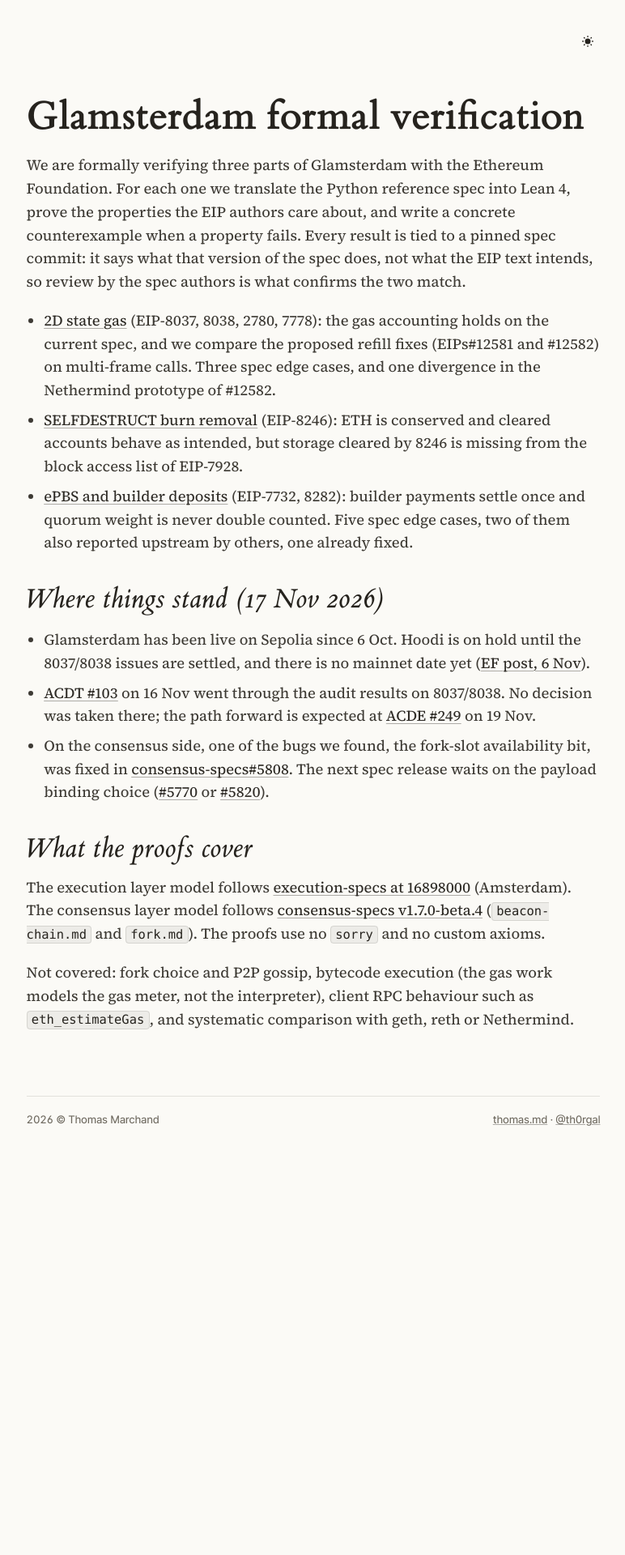
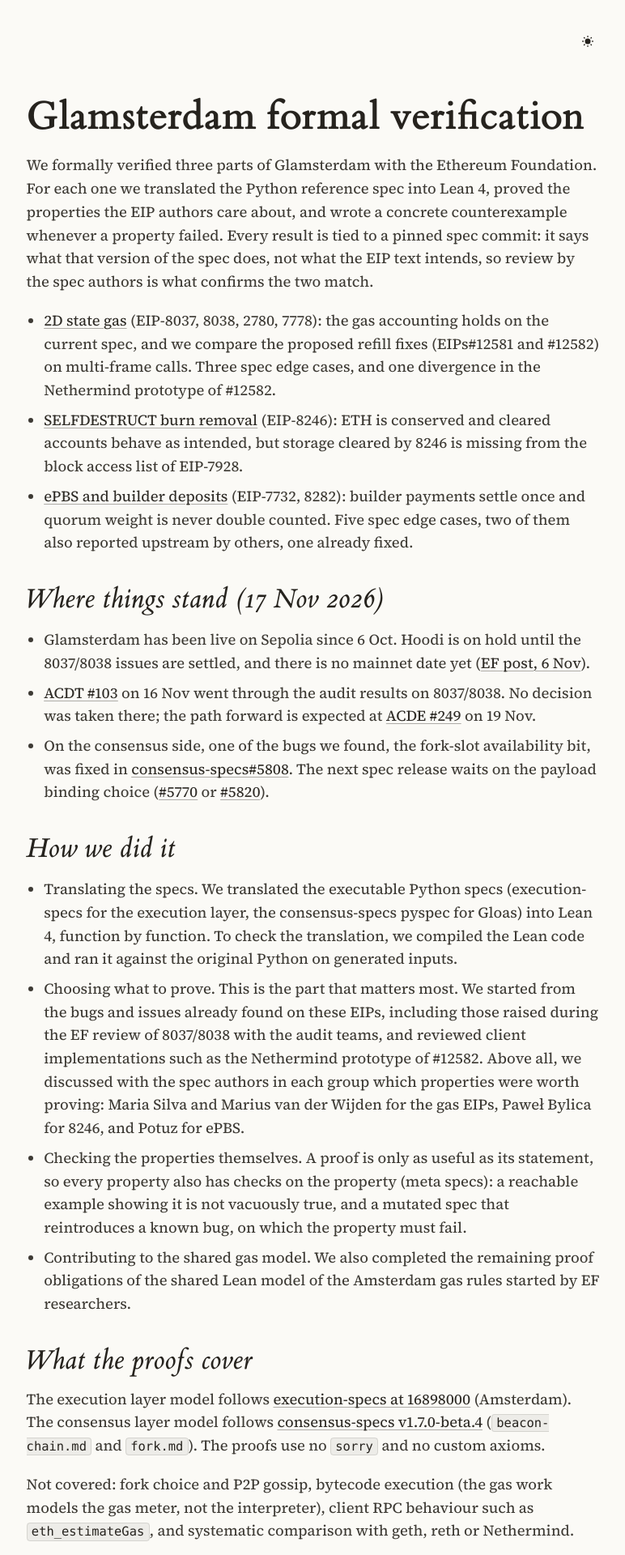
Before and after one commit to Th0rgal/share.thomas.md, a Next.js app: page /glamsterdam in a window 1280 px wide. Shown: the top 1920 px of the page at 81% size, without its empty margins (253-1025 px from the left). Before the commit the page ends 1486 px from the top, so only its background shows below. Built offline with nearby package versions, Linux system fonts and the light colour scheme.

Commit message:
docs(glamsterdam): past tense intro and a section on how the work was done

```diff
--- a/app/glamsterdam/content.ts
+++ b/app/glamsterdam/content.ts
@@ -23,7 +23,7 @@ const overview: GlamsterdamPage = {
   markdown: `
 # Glamsterdam formal verification
 
-We are formally verifying three parts of Glamsterdam with the Ethereum Foundation. For each one we translate the Python reference spec into Lean 4, prove the properties the EIP authors care about, and write a concrete counterexample when a property fails. Every result is tied to a pinned spec commit: it says what that version of the spec does, not what the EIP text intends, so review by the spec authors is what confirms the two match.
+We formally verified three parts of Glamsterdam with the Ethereum Foundation. For each one we translated the Python reference spec into Lean 4, proved the properties the EIP authors care about, and wrote a concrete counterexample whenever a property failed. Every result is tied to a pinned spec commit: it says what that version of the spec does, not what the EIP text intends, so review by the spec authors is what confirms the two match.
 
 - [2D state gas](/glamsterdam_gas) (EIP-8037, 8038, 2780, 7778): the gas accounting holds on the current spec, and we compare the proposed refill fixes (EIPs#12581 and #12582) on multi-frame calls. Three spec edge cases, and one divergence in the Nethermind prototype of #12582.
 - [SELFDESTRUCT burn removal](/glamsterdam_8246) (EIP-8246): ETH is conserved and cleared accounts behave as intended, but storage cleared by 8246 is missing from the block access list of EIP-7928.
@@ -34,6 +34,13 @@ We are formally verifying three parts of Glamsterdam with the Ethereum Foundatio
 - Glamsterdam has been live on Sepolia since 6 Oct. Hoodi is on hold until the 8037/8038 issues are settled, and there is no mainnet date yet ([EF post, 6 Nov](https://blog.ethereum.org/2026/11/06/glamsterdam-8037-8038)).
 - [ACDT #103](https://github.com/ethereum/pm/issues/2299) on 16 Nov went through the audit results on 8037/8038. No decision was taken there; the path forward is expected at [ACDE #249](https://github.com/ethereum/pm/issues/2285) on 19 Nov.
 - On the consensus side, one of the bugs we found, the fork-slot availability bit, was fixed in [consensus-specs#5808](${CS}/pull/5808). The next spec release waits on the payload binding choice ([#5770](${CS}/pull/5770) or [#5820](${CS}/pull/5820)).
+
+## How we did it
+
+- **Translating the specs.** We translated the executable Python specs (execution-specs for the execution layer, the consensus-specs pyspec for Gloas) into Lean 4, function by function. To check the translation, we compiled the Lean code and ran it against the original Python on generated inputs.
+- **Choosing what to prove.** This is the part that matters most. We started from the bugs and issues already found on these EIPs, including those raised during the EF review of 8037/8038 with the audit teams, and reviewed client implementations such as the Nethermind prototype of #12582. Above all, we discussed with the spec authors in each group which properties were worth proving: Maria Silva and Marius van der Wijden for the gas EIPs, Paweł Bylica for 8246, and Potuz for ePBS.
+- **Checking the properties themselves.** A proof is only as useful as its statement, so every property also has checks on the property (meta specs): a reachable example showing it is not vacuously true, and a mutated spec that reintroduces a known bug, on which the property must fail.
+- **Contributing to the shared gas model.** We also completed the remaining proof obligations of the shared Lean model of the Amsterdam gas rules started by EF researchers.
 
 ## What the proofs cover
 
@@ -53,7 +60,7 @@ const gas: GlamsterdamPage = {
 
 Part of the [Glamsterdam notes](/glamsterdam).
 
-We model the Amsterdam gas code of [execution-specs at 16898000](${EELS}) as a gas meter in Lean, together with the two proposed changes to how state gas flows back on refills: [EIPs#12581](${EIPS}/12581) and [EIPs#12582](${EIPS}/12582), which adds a per-frame state gas allowance on top of #12581.
+We modelled the Amsterdam gas code of [execution-specs at 16898000](${EELS}) as a gas meter in Lean, together with the two proposed changes to how state gas flows back on refills: [EIPs#12581](${EIPS}/12581) and [EIPs#12582](${EIPS}/12582), which adds a per-frame state gas allowance on top of #12581.
 
 ## Status (17 Nov 2026)
 
@@ -98,7 +105,7 @@ const eip8246: GlamsterdamPage = {
 
 Part of the [Glamsterdam notes](/glamsterdam).
 
-We model the account cleanup of [execution-specs at 16898000](${EELS}) (\`state_tracker.py\`, \`fork.py\`, \`block_access_lists.py\`) and how it interacts with the block access list (BAL) of EIP-7928.
+We modelled the account cleanup of [execution-specs at 16898000](${EELS}) (\`state_tracker.py\`, \`fork.py\`, \`block_access_lists.py\`) and how it interacts with the block access list (BAL) of EIP-7928.
 
 ## Status (17 Nov 2026)
 
@@ -128,7 +135,7 @@ const epbs: GlamsterdamPage = {
 
 Part of the [Glamsterdam notes](/glamsterdam).
 
-We model the Gloas state transition of [consensus-specs v1.7.0-beta.4](${GLOAS}) (\`beacon-chain.md\` and \`fork.md\`), organised around the invariants Potuz listed: supply neutrality, payment to the proposer, no double counting, untouched existing operations, and same-slot unbundling.
+We modelled the Gloas state transition of [consensus-specs v1.7.0-beta.4](${GLOAS}) (\`beacon-chain.md\` and \`fork.md\`), organised around the invariants Potuz listed with us: supply neutrality, payment to the proposer, no double counting, untouched existing operations, and same-slot unbundling.
 
 ## Status (17 Nov 2026)
 
```
